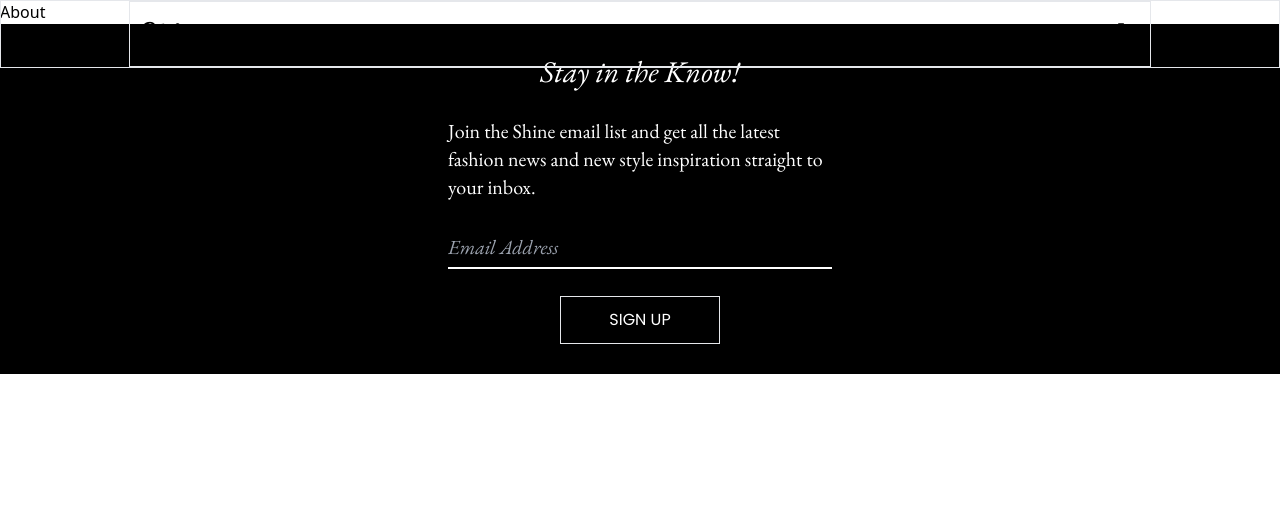
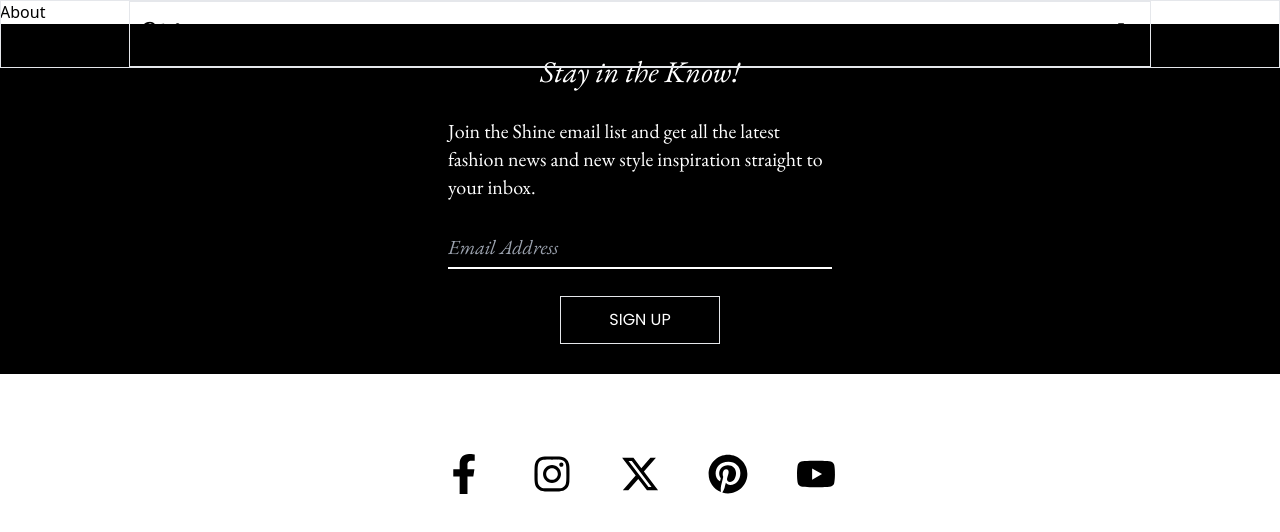
Before and after one commit to NMc0der/Ecommerce-Clothing, a React (Vite) app: page /about in a window 1280 px wide. Shown: the top 532 px of the page. Built offline with nearby package versions, Linux system fonts and the light colour scheme; a web font is replaced by a local one.

Commit message:
added social media links

```diff
--- a/src/components/Footer.jsx
+++ b/src/components/Footer.jsx
@@ -1,9 +1,37 @@
 import EmailSignUp from "./EmailSignUp";
+import { Link } from "react-router-dom";
+import {
+  FaFacebookF,
+  FaInstagram,
+  FaPinterest,
+  FaYoutube,
+} from "react-icons/fa";
+import { FaXTwitter } from "react-icons/fa6";
 
 const Footer = () => {
   return (
     <div>
       <EmailSignUp />
+      <div
+        className="h-[200px] flex items-center justify-center [&>a]:text-[40px] [&>a]:m-6
+      [&>a]:cursor-pointer hover:[&>a]:text-[#FB9AD1]"
+      >
+        <Link to={"https://www.facebook.com/"}>
+          <FaFacebookF />
+        </Link>
+        <Link to={"https://www.instagram.com/"}>
+          <FaInstagram />
+        </Link>
+        <Link to={"https://twitter.com/?lang=en"}>
+          <FaXTwitter />
+        </Link>
+        <Link to={"https://www.pinterest.com/"}>
+          <FaPinterest />
+        </Link>
+        <Link to={"https://www.youtube.com/"}>
+          <FaYoutube />
+        </Link>
+      </div>
     </div>
   );
 };
```
